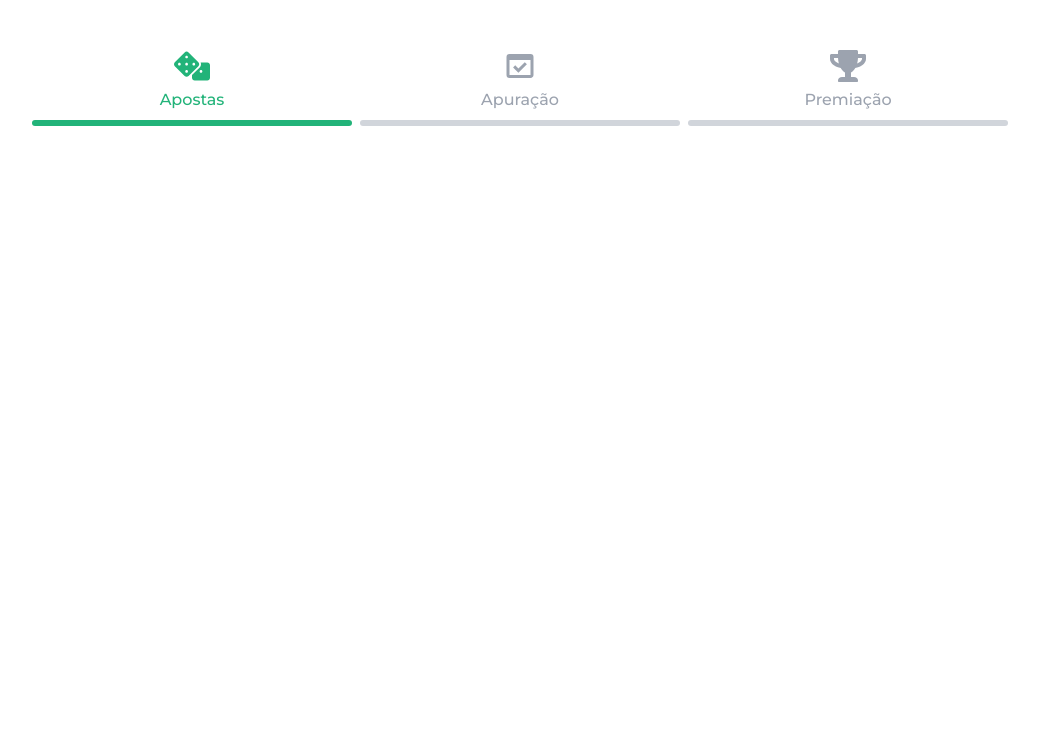
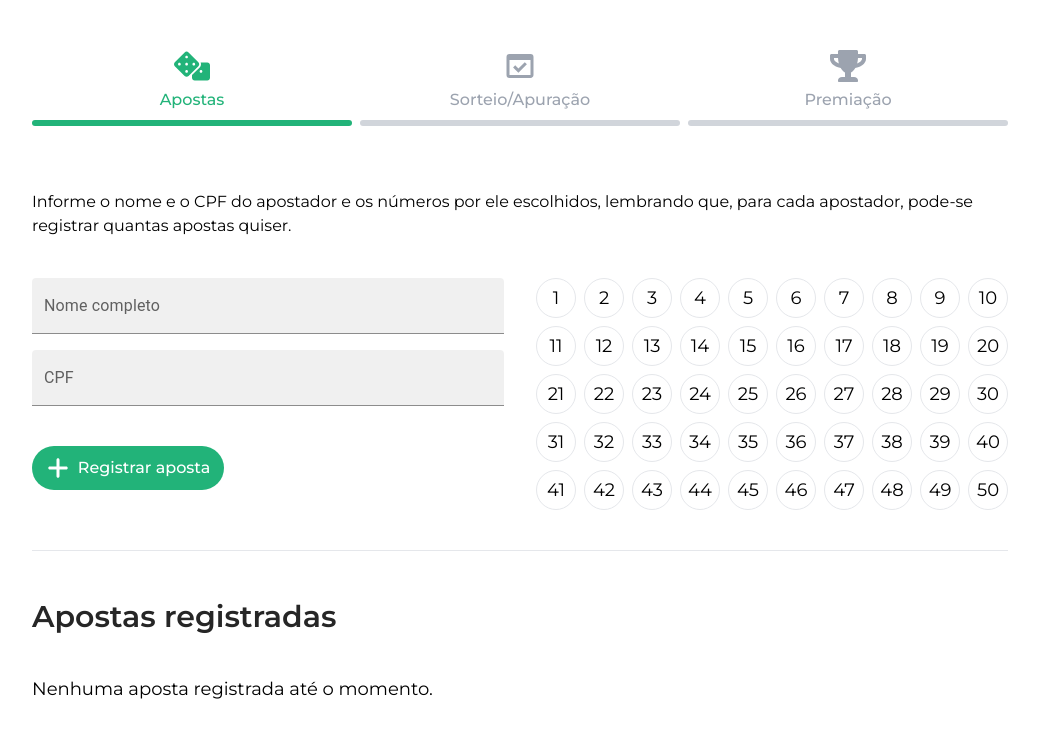
Before and after one commit to lorenzopanato/SorteMax, a React (Vite) app: page /bets in a window 1280 px wide. Shown: the top 738 px of the page, without its empty margins (120-1159 px from the left). Built offline with nearby package versions, Linux system fonts and the light colour scheme.

Commit message:
feat: add bets page

```diff
--- a/package.json
+++ b/package.json
@@ -12,13 +12,17 @@
   "dependencies": {
     "@emotion/react": "^11.11.4",
     "@emotion/styled": "^11.11.0",
+    "@hookform/resolvers": "^3.3.4",
     "@mui/material": "^5.15.13",
     "@reduxjs/toolkit": "^2.2.1",
+    "notistack": "^3.0.1",
     "react": "^18.2.0",
     "react-dom": "^18.2.0",
+    "react-hook-form": "^7.51.0",
     "react-icons": "^5.0.1",
     "react-redux": "^9.1.0",
-    "react-router-dom": "^6.22.3"
+    "react-router-dom": "^6.22.3",
+    "yup": "^1.4.0"
   },
   "devDependencies": {
     "@types/react": "^18.2.64",
--- a/src/components/ProgressBar/ProgressBar.tsx
+++ b/src/components/ProgressBar/ProgressBar.tsx
@@ -1,6 +1,5 @@
 import { FaDice, FaTrophy } from "react-icons/fa";
 import { MdDomainVerification } from "react-icons/md";
-
 
 export default function ProgressBar() {
   return (
@@ -12,7 +11,7 @@ export default function ProgressBar() {
       </div>
       <div className="flex flex-col flex-1 items-center">
         <MdDomainVerification size={36} />
-        <p className="cursor-default mt-1">Apuração</p>
+        <p className="cursor-default mt-1">Sorteio/Apuração</p>
         <div className="w-full h-1.5 bg-gray-300 rounded-full mt-2"></div>
       </div>
       <div className="flex flex-col flex-1 items-center">
@@ -20,7 +19,6 @@ export default function ProgressBar() {
         <p className="cursor-default mt-1">Premiação</p>
         <div className="w-full h-1.5 bg-gray-300 rounded-full mt-2"></div>
       </div>
-
     </section>
   );
 }
--- a/src/index.css
+++ b/src/index.css
@@ -25,3 +25,8 @@ body {
   min-height: 100vh;
   font-family: "Montserrat", sans-serif;
 }
+
+main {
+  display: flex;
+  justify-content: center;
+}
--- a/src/main.tsx
+++ b/src/main.tsx
@@ -1,10 +1,17 @@
-import React from 'react'
-import ReactDOM from 'react-dom/client'
-import App from './App.tsx'
-import './index.css'
+import React from "react";
+import ReactDOM from "react-dom/client";
+import App from "./App.tsx";
+import "./index.css";
+import { SnackbarProvider } from "notistack";
+import { store } from "./store/store.ts";
+import { Provider } from "react-redux";
 
-ReactDOM.createRoot(document.getElementById('root')!).render(
+ReactDOM.createRoot(document.getElementById("root")!).render(
   <React.StrictMode>
-    <App />
-  </React.StrictMode>,
-)
+    <Provider store={store}>
+      <SnackbarProvider maxSnack={3}>
+        <App />
+      </SnackbarProvider>
+    </Provider>
+  </React.StrictMode>
+);
--- a/src/pages/Bets/Bets.tsx
+++ b/src/pages/Bets/Bets.tsx
@@ -1,10 +1,193 @@
+import { TextField } from "@mui/material";
 import ProgressBar from "../../components/ProgressBar/ProgressBar";
+import { FaPlus } from "react-icons/fa6";
+import { useState } from "react";
+import * as yup from "yup";
+import { useForm } from "react-hook-form";
+import { yupResolver } from "@hookform/resolvers/yup";
+import { useDispatch, useSelector } from "react-redux";
+import { addBet, removeBet } from "../../slices/betsSlice";
+import { RootState } from "../../store/store";
+import { BetData } from "../../utils/interfaces";
+import { enqueueSnackbar } from "notistack";
+import { FaDice, FaTrashAlt } from "react-icons/fa";
+
+interface UserData {
+  name: string;
+  cpf: string;
+}
+
+const schema = yup.object().shape({
+  name: yup.string().required("Campo obrigatório"),
+  cpf: yup
+    .string()
+    .required("Campo obrigatório")
+    .matches(
+      /^\d{3}\.\d{3}\.\d{3}-\d{2}$/,
+      "CPF inválido. Verifique se está no formato: xxx.xxx.xxx-xx"
+    ),
+});
+
+const numbers = [
+  1, 2, 3, 4, 5, 6, 7, 8, 9, 10, 11, 12, 13, 14, 15, 16, 17, 18, 19, 20, 21, 22,
+  23, 24, 25, 26, 27, 28, 29, 30, 31, 32, 33, 34, 35, 36, 37, 38, 39, 40, 41,
+  42, 43, 44, 45, 46, 47, 48, 49, 50,
+];
 
 export default function Bets() {
+  const [selectedNumbers, setSelectedNumbers] = useState<number[]>([]);
+  const bets = useSelector((state: RootState) => state.bets);
+  const dispatch = useDispatch();
+
+  const {
+    register,
+    handleSubmit,
+    formState: { errors },
+  } = useForm<UserData>({
+    resolver: yupResolver(schema),
+  });
+
+  const handleSelect = (n: number) => {
+    if (selectedNumbers.includes(n)) {
+      // Se o número já foi selecionado, ele é removido da lista de números selecionados
+      setSelectedNumbers(selectedNumbers.filter((num) => num !== n));
+    } else {
+      // Se o número ainda não foi selecionado e ainda não tem 5 números selecionados, ele é adicionado à lista
+      if (selectedNumbers.length !== 5) {
+        setSelectedNumbers([...selectedNumbers, n]);
+      }
+    }
+  };
+
+  const onSubmit = (data: UserData) => {
+    const bet: BetData = {
+      // começa a contagem de id a partir de 1000
+      id: bets.length === 0 ? 1000 : bets[bets.length - 1].id + 1,
+      name: data.name,
+      cpf: data.cpf,
+      numbers: selectedNumbers,
+    };
+
+    if (bet.numbers.length === 5) {
+      dispatch(addBet(bet));
+      setSelectedNumbers([]);
+      console.log(bets);
+    } else {
+      enqueueSnackbar("Cada aposta deve conter exatamente 5 números.", {
+        variant: "error",
+      });
+    }
+  };
+
+  const handleRemoveFromList = (data: BetData) => {
+    dispatch(removeBet(data));
+  }
+
   return (
-    <main className="flex justify-center">
+    <main>
       <section className="mt-12 w-full max-w-screen-lg px-6">
         <ProgressBar />
+        <p className="mt-16">
+          Informe o nome e o CPF do apostador e os números por ele escolhidos,
+          lembrando que, para cada apostador, pode-se registrar quantas apostas
+          quiser.
+        </p>
+        <form
+          onSubmit={handleSubmit(onSubmit)}
+          className="flex flex-col lg:flex-row gap-8 mt-10 pb-10"
+        >
+          <div className="flex flex-col flex-1 gap-4">
+            <div>
+              <TextField
+                className="w-full"
+                id="input-nome"
+                label="Nome completo"
+                variant="filled"
+                color="success"
+                {...register("name")}
+              />
+              {errors.name && (
+                <p className="mt-1 text-sm text-red-500 font-medium">
+                  {errors.name.message}
+                </p>
+              )}
+            </div>
+            <div>
+              <TextField
+                className="w-full"
+                id="input-cpf"
+                label="CPF"
+                variant="filled"
+                color="success"
+                {...register("cpf")}
+              />
+              {errors.cpf && (
+                <p className="mt-1 text-sm text-red-500 font-medium">
+                  {errors.cpf.message}
+                </p>
+              )}
+            </div>
+            <button className="bg-primary text-lightText flex items-center justify-center gap-2 font-medium py-2.5 w-48 rounded-3xl mt-6 transition-opacity hover:opacity-90">
+              <FaPlus size={24} />
+              Registrar aposta
+            </button>
+          </div>
+          <div className="flex-1 flex gap-2 flex-wrap">
+            {numbers.map((n) => (
+              <span
+                onClick={() => handleSelect(n)}
+                className={`w-10 h-10 text-lg rounded-full border flex items-center justify-center cursor-pointer ${
+                  selectedNumbers.includes(n) ? "bg-primary text-lightText" : ""
+                }`}
+                key={n}
+              >
+                {n}
+              </span>
+            ))}
+          </div>
+        </form>
+        <hr />
+        <h1 className="text-3xl mt-12 font-semibold text-darkText">
+          Apostas registradas
+        </h1>
+        <section className="flex flex-col gap-6 mt-6 mb-14">
+          {bets.length === 0 ? (
+            <p className="text-lg mt-4">
+              Nenhuma aposta registrada até o momento.
+            </p>
+          ) : (
+            bets.map((bet: BetData) => (
+              <div
+                key={bet.id}
+                className="flex items-center p-3 border-b border-gray-300 hover:bg-gray-50"
+              >
+                <div className="flex gap-5">
+                  <div className="bg-secondary rounded-full w-14 h-14 flex items-center justify-center">
+                    <FaDice size={30} className="text-lightText" />
+                  </div>
+                  <div className="hidden sm:flex flex-col justify-center ">
+                    <p className="font-medium">
+                      Nome: <span>{bet.name}</span>
+                    </p>
+                    <p className="font-medium">
+                      CPF: <span>{bet.cpf}</span>
+                    </p>
+                  </div>
+                </div>
+                <div className="flex gap-6 sm:gap-20 md:gap-60 lg:gap-80 flex-1 justify-end">
+                  <p className="text-secondary font-medium text-lg flex">
+                    {bet.numbers.join(" ")}
+                  </p>
+                  <FaTrashAlt
+                    size={24}
+                    className="text-gray-500 cursor-pointer"
+                    onClick={() => handleRemoveFromList(bet)}
+                  />
+                </div>
+              </div>
+            ))
+          )}
+        </section>
       </section>
     </main>
   );
--- /dev/null
+++ b/src/slices/betsSlice.tsx
@@ -0,0 +1,50 @@
+import { PayloadAction, createSlice } from "@reduxjs/toolkit";
+import { BetData } from "../utils/interfaces";
+import { enqueueSnackbar } from "notistack";
+
+const initialState: BetData[] = [];
+
+export const betsSlice = createSlice({
+  name: "betsSlice",
+  initialState,
+  reducers: {
+    addBet: (state, action: PayloadAction<BetData>) => {
+      console.log(action.payload);
+      // valida os se há alguma incoerência nos dados do apostador
+      if (
+        state.find(
+          (bet) =>
+            (bet.cpf !== action.payload.cpf &&
+              bet.name === action.payload.name) ||
+            (bet.cpf === action.payload.cpf && bet.name !== action.payload.name)
+        )
+      ) {
+        enqueueSnackbar("Nome e CPF não pertencem a mesma pessoa.", {
+          variant: "error",
+        });
+      } else {
+        // se os dados estiverem corretos, adiciona a aposta à lista
+        state.push(action.payload);
+        enqueueSnackbar("Aposta registrada com sucesso!", {
+          variant: "success",
+        });
+      }
+    },
+    removeBet: (state, action: PayloadAction<BetData>) => {
+      const index = state.findIndex((bet) => bet.id === action.payload.id);
+      if (index !== -1) {
+        state.splice(index, 1);
+        enqueueSnackbar(
+          `Aposta de número ${action.payload.id} removida da lista`,
+          {
+            variant: "info",
+          }
+        );
+      }
+    },
+  },
+});
+
+export const { addBet, removeBet } = betsSlice.actions;
+
+export default betsSlice.reducer;
--- /dev/null
+++ b/src/store/store.ts
@@ -0,0 +1,11 @@
+import { configureStore } from "@reduxjs/toolkit";
+import betsReducer from "../slices/betsSlice";
+
+export const store = configureStore({
+  reducer: {
+    bets: betsReducer,
+  },
+});
+
+export type RootState = ReturnType<typeof store.getState>;
+export type AppDispatch = typeof store.dispatch;
--- /dev/null
+++ b/src/utils/interfaces.ts
@@ -0,0 +1,6 @@
+export interface BetData {
+  id: number;
+  name: string;
+  cpf: string;
+  numbers: number[];
+}
```
Also changed, not shown: src/pages/Home/Home.tsx (+11 -2 lines), 1 other file (tests, documents, lock files or other folders).
